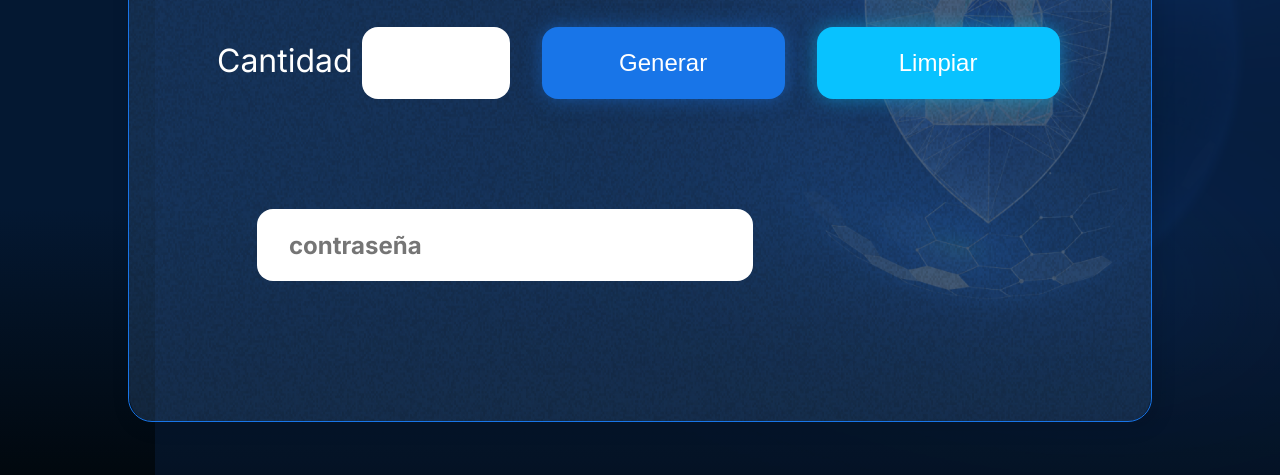
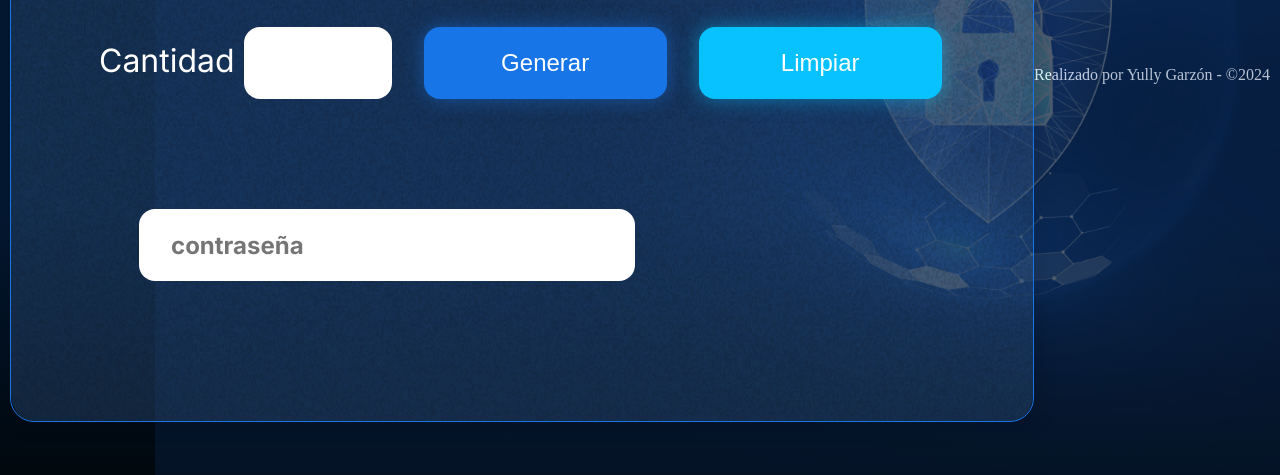
Before and after one commit to yullyvc02/Generador-de-Claves, a plain HTML site: page index.html in a window 1280 px wide. Shown: the part 325-800 px from the top of the page. Drawn offline with Linux system fonts and the light colour scheme.

Commit message:
Update index.html

```diff
--- a/index.html
+++ b/index.html
@@ -32,6 +32,11 @@
             </div>
         </div>
     </main>
+    <!-- Sección Footer -->
+    <footer>
+        <p>Realizado por Yully Garzón - &copy;2024</p>
+    </footer>
     <script src="main.js"></script>
+
 </body>
 </html>
```
